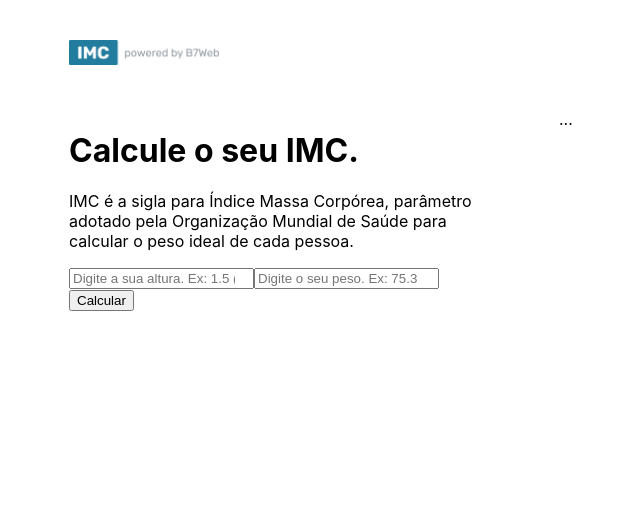
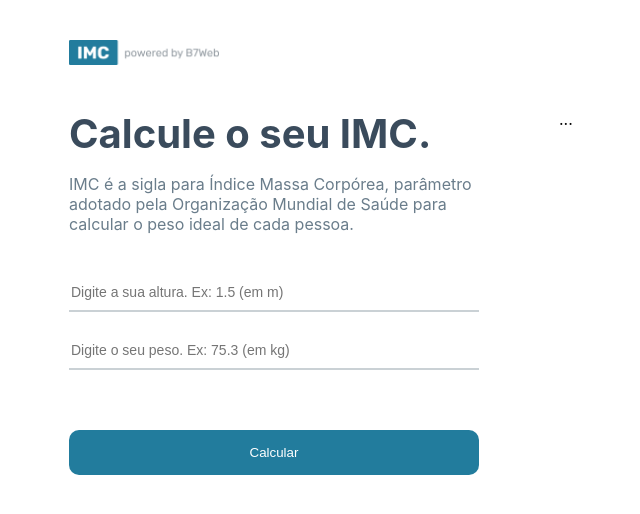
Before and after one commit to teagucordeiro/react-calculator-imc, a React (Vite) app: page / in a window 1280 px wide. Shown: the top 514 px of the page, without its empty margins (121-761 px from the left). Built offline with nearby package versions, Linux system fonts and the light colour scheme.

Commit message:
feat: leafside styles created

```diff
--- a/src/App.module.css
+++ b/src/App.module.css
@@ -26,6 +26,44 @@
   margin-right: 40px;
 }
 
+div.container .leftSide h1 {
+  margin: 0;
+  font-size: 40px;
+  color: #3A4B5C;
+}
+
+div.container .leftSide p {
+  font-size: 16px;
+  margin-bottom: 40px;
+  color: #6A7D8B;
+}
+
+div.container .leftSide input {
+  width: 100%;
+  border: 0;
+  border-bottom: 2px solid rgba(150, 163, 171, 0.5);
+  padding: 10px 2px;
+  margin-bottom: 20px;
+  font-size: 14px;
+  outline: 0;
+}
+
+div.container .leftSide  button {
+  background-color: #227C9D;
+  color: #FFF;
+  border: 0;
+  border-radius: 10px;
+  padding: 15px 0;
+  width: 100%;
+  cursor: pointer;
+  margin-top: 40px;
+  transition: all ease .3s;
+}
+
+div.container .leftSide  button:hover {
+  opacity: .8;
+}
+
 div.container .rightSide {
   margin-left: 40px;
   flex: 1;
```
